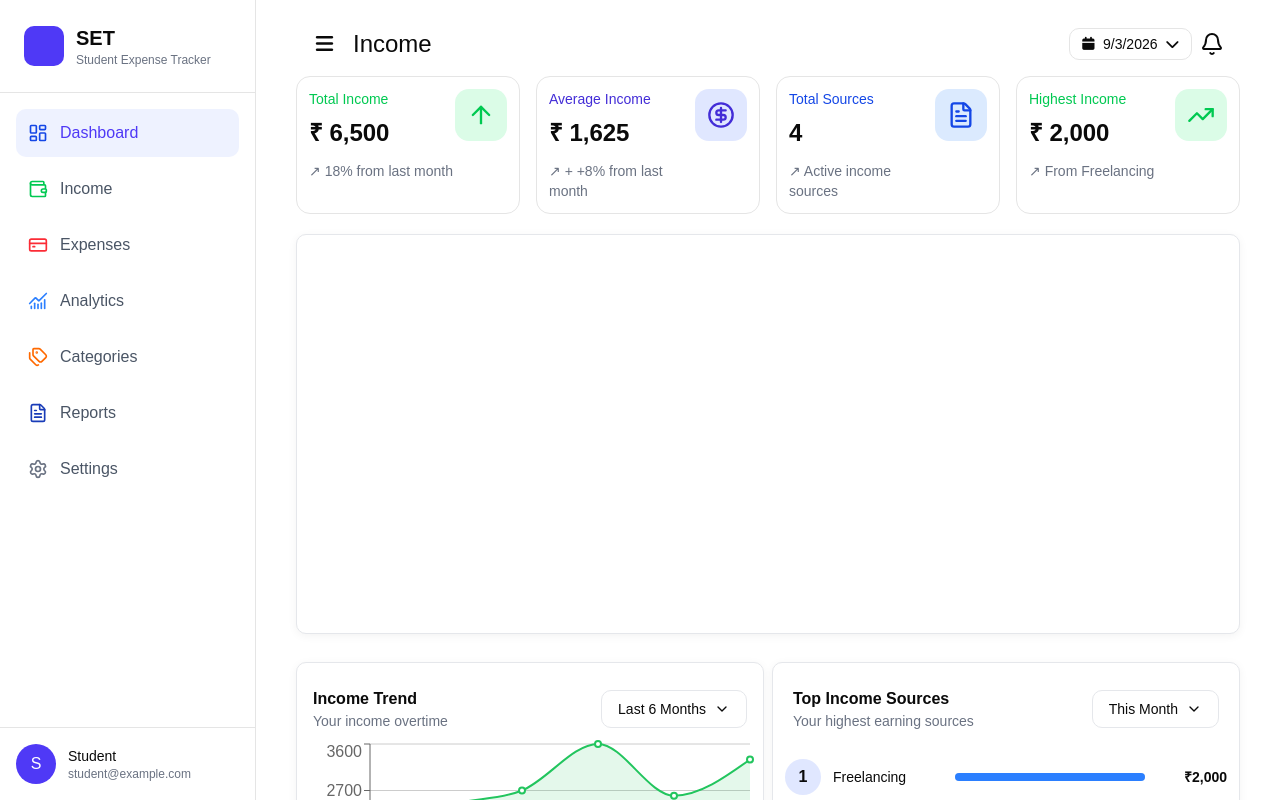
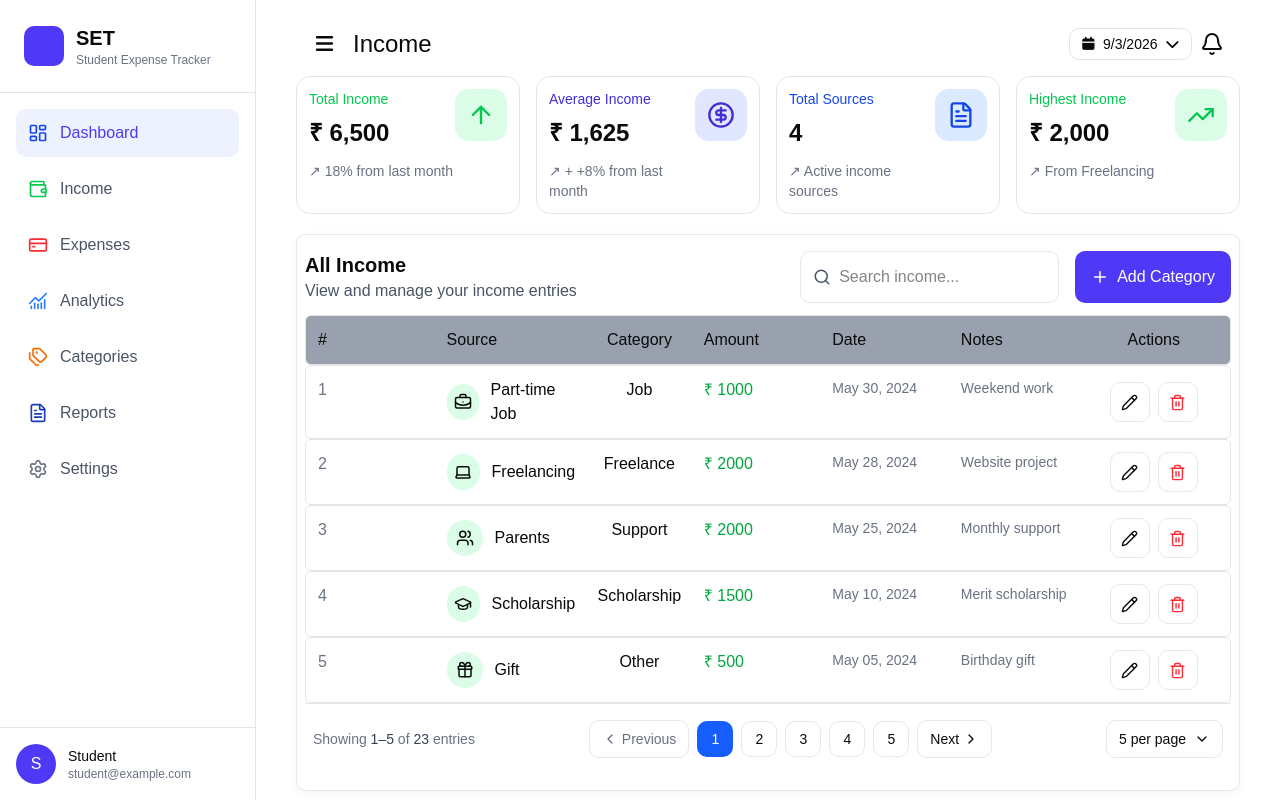
Before and after one commit to Indrajit-barui/SpendWise, a React (Vite) app: page /Income in a window 1280 px wide. Shown: the top 800 px of the page. Built offline with nearby package versions, Linux system fonts and the light colour scheme.

Commit message:
add all income section in income page

```diff
--- a/src/components/Income/AllIncome.jsx
+++ b/src/components/Income/AllIncome.jsx
@@ -1,12 +1,243 @@
-
+import {Search,
+  Plus,
+  BriefcaseBusiness,
+  Laptop,
+  Users,
+  GraduationCap,
+  Gift,
+  Store,
+  ChartNoAxesCombined,
+  House,
+  Trash2,
+  Pencil,
+  ChevronRight,
+  ChevronLeft,
+  ChevronDown
+} from 'lucide-react'
 
 const AllIncome = () => {
+const incomeData = [
+  {
+    id: 1,
+    source: "Part-time Job",
+    category: "Job",
+    amount: "₹ 1000",
+    date: "May 30, 2024",
+    notes: "Weekend work",
+    icon: "job",
+  },
+  {
+    id: 2,
+    source: "Freelancing",
+    category: "Freelance",
+    amount: "₹ 2000",
+    date: "May 28, 2024",
+    notes: "Website project",
+    icon: "freelance",
+  },
+  {
+    id: 3,
+    source: "Parents",
+    category: "Support",
+    amount: "₹ 2000",
+    date: "May 25, 2024",
+    notes: "Monthly support",
+    icon: "support",
+  },
+  {
+    id: 4,
+    source: "Scholarship",
+    category: "Scholarship",
+    amount: "₹ 1500",
+    date: "May 10, 2024",
+    notes: "Merit scholarship",
+    icon: "scholarship",
+  },
+  {
+    id: 5,
+    source: "Gift",
+    category: "Other",
+    amount: "₹ 500",
+    date: "May 05, 2024",
+    notes: "Birthday gift",
+    icon: "gift",
+  },
+  {
+    id: 6,
+    source: "Small Business",
+    category: "Business",
+    amount: "₹ 3000",
+    date: "May 03, 2024",
+    notes: "Online store",
+    icon: "business",
+  },
+  {
+    id: 7,
+    source: "Investment",
+    category: "Investment",
+    amount: "₹ 1200",
+    date: "May 01, 2024",
+    notes: "Investment return",
+    icon: "investment",
+  },
+  {
+    id: 8,
+    source: "Rental Income",
+    category: "Rental",
+    amount: "₹ 2500",
+    date: "April 28, 2024",
+    notes: "Room rent",
+    icon: "rental",
+  },
+];
+
+// icon
+const sourceIcons = {
+  job: BriefcaseBusiness,
+  freelance: Laptop,
+  support: Users,
+  scholarship: GraduationCap,
+  gift: Gift,
+  business: Store,
+  investment: ChartNoAxesCombined,
+  rental: House,
+};
   return (
-    <div className="w-full mt-5 rounded-lg border border-gray-200 bg-white shadow-[0_2px_10px_rgba(0,0,0,0.05)] py-4 px-2 h-[400px]">
+    <div className="w-full mt-5 rounded-lg border border-gray-200 bg-white shadow-[0_2px_10px_rgba(0,0,0,0.05)] py-4 px-2 ">
         {/* header */}
+        <div className="flex justify-between">
+           <div className="flex flex-col xl:flex">
+            <p className="text-xl font-bold">All Income</p>
+            <p className="text-gray-600">View and manage your income entries</p>
+           </div>
+           <div className="flex gap-2">
+             {/* search  */}
+             <div className="flex items-center gap-2 rounded-lg border border-gray-200 px-3 py-2">
+                <Search size={18} className="text-gray-600"/>
+                <input type="text" placeholder="Search income..."
+                className="outline-none"/>
+             </div>
+
+             {/* All sources button */}
+             <div>
+
+             </div>
+             {/* Add category button */}
+             <button className="flex items-center justify-center gap-2 rounded-lg bg-indigo-600 px-4 py-2 text-white ">
+              <Plus size={18} /> Add Category
+             </button>
+           </div>
+        </div>
+{/* table header */}
+
+<div className='grid grid-cols-7 py-3 bg-gray-400 border mt-3 rounded-sm px-3'>
+  <div>#</div>
+  <div>Source</div>
+  <div className='text-center'>Category</div>
+  <div>Amount</div>
+  <div>Date</div>
+  <div>Notes</div>
+  <div className='text-center'>Actions</div>
+</div>
+
         <div>
+          {incomeData.slice(0,5).map((item)=>{
+            const Icon=sourceIcons[item.icon];
+           return( <div key={item.id}>
+                {/* desktop */}
 
+                <div className='grid grid-cols-7 py-3 border rounded-sm px-3'>
+                  <div className='text-gray-500 font-medium'>
+                    {item.id}
+                  </div>
+                  <div className='flex items-center gap-3'>
+                      <div className='flex h-9 w-9 items-center justify-center rounded-full bg-green-100'>
+                       <Icon size={18} />
+                      </div>
+                    {item.source}
+                  </div>
+
+                  <div className='text-center'>
+                    {item.category}
+                  </div>
+
+                  <div className='text-green-600 font-medium'>
+                    {item.amount}
+                  </div>
+
+                  <div className='text-sm text-gray-500'>
+                    {item.date}
+                  </div>
+
+                  <div className='text-sm text-gray-500'>
+                    {item.notes}
+                  </div>
+<div className="flex items-center gap-2 justify-center">
+  <button className="flex h-10 w-10 items-center justify-center rounded-lg border border-gray-200 transition hover:bg-gray-100 hover:text-indigo-600 cursor-pointer"><Pencil size={17}/></button>
+  <button className="flex h-10 w-10 items-center justify-center rounded-lg border border-gray-200 text-red-500 transition hover:bg-red-50 hover:bg-red-500 hover:text-white"><Trash2 size={17}/></button>
+</div>
+                </div>
+            </div>
+)})}
         </div>
+
+<div className="flex flex-col gap-4 border-t px-2 py-4 sm:flex-row sm:items-center sm:justify-between">
+
+  {/* Showing entries */}
+  <p className="text-sm text-gray-500">
+    Showing <span className="font-medium text-gray-700">1–5</span> of{" "}
+    <span className="font-medium text-gray-700">23</span> entries
+  </p>
+
+  {/* Pagination */}
+  <div className="flex items-center gap-2">
+
+    {/* Previous */}
+    <button
+      className="flex items-center gap-1 rounded-lg border border-gray-200 px-3 py-2 text-sm text-gray-500"
+    >
+      <ChevronLeft size={16} />
+      <span className="hidden sm:block">Previous</span>
+    </button>
+
+    {/* Pages */}
+    <button className="h-9 w-9 rounded-lg bg-blue-600 text-sm text-white">
+      1
+    </button>
+
+    <button className="h-9 w-9 rounded-lg border border-gray-200 text-sm">
+      2
+    </button>
+
+    <button className="h-9 w-9 rounded-lg border border-gray-200 text-sm">
+      3
+    </button>
+
+    <button className="h-9 w-9 rounded-lg border border-gray-200 text-sm">
+      4
+    </button>
+
+    <button className="h-9 w-9 rounded-lg border border-gray-200 text-sm">
+      5
+    </button>
+
+    {/* Next */}
+    <button
+      className="flex items-center gap-1 rounded-lg border border-gray-200 px-3 py-2 text-sm"
+    >
+      <span className="hidden sm:block">Next</span>
+      <ChevronRight size={16} />
+    </button>
+
+  </div>
+
+  {/* Per page */}
+  <button className="flex items-center gap-2 rounded-lg border border-gray-200 px-3 py-2 text-sm">
+    5 per page
+    <ChevronDown size={16} />
+  </button>
+
+</div>
     </div>
   )
 }
```
